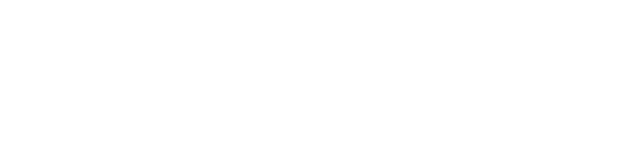
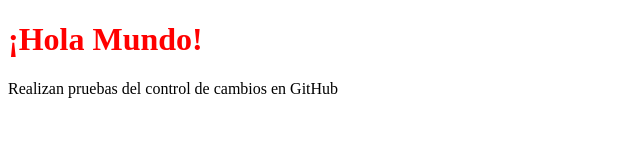
Before and after one commit to ecastellanosfi/GitProyect, a plain HTML site: page Index.html in a window 1280 px wide. Shown: the whole page, without its empty margins (0-640 px from the left). Drawn offline with Linux system fonts and the light colour scheme.

Commit message:
mi tercer cambio

```diff
--- a/Index.html
+++ b/Index.html
@@ -1,9 +1,11 @@
 <!DOCTYPE html>
 <html>
 <head>
+	<meta charset="utf-8">
 	<title>Proyecto uno</title>
 </head>
 <body>
-
+<h1 style="color: red">¡Hola Mundo!</h1>
 </body>
+<p>Realizan pruebas del control de cambios en GitHub</p>
 </html>
```
